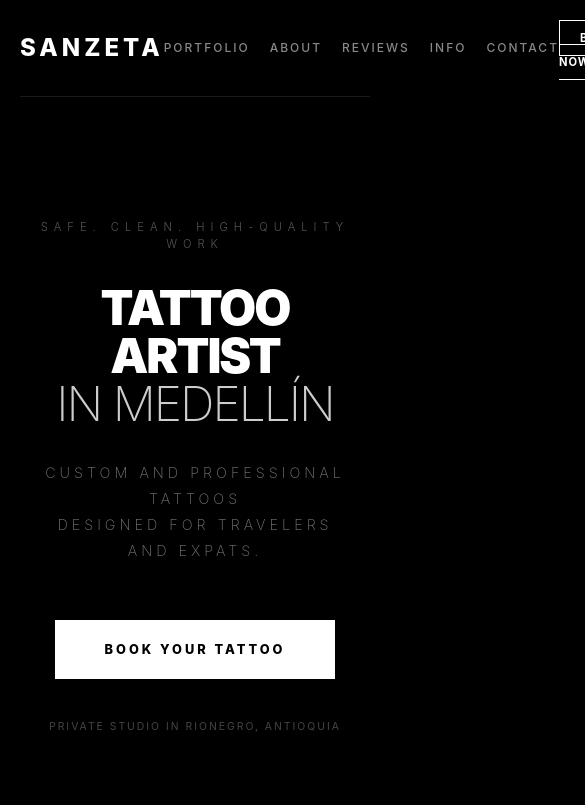
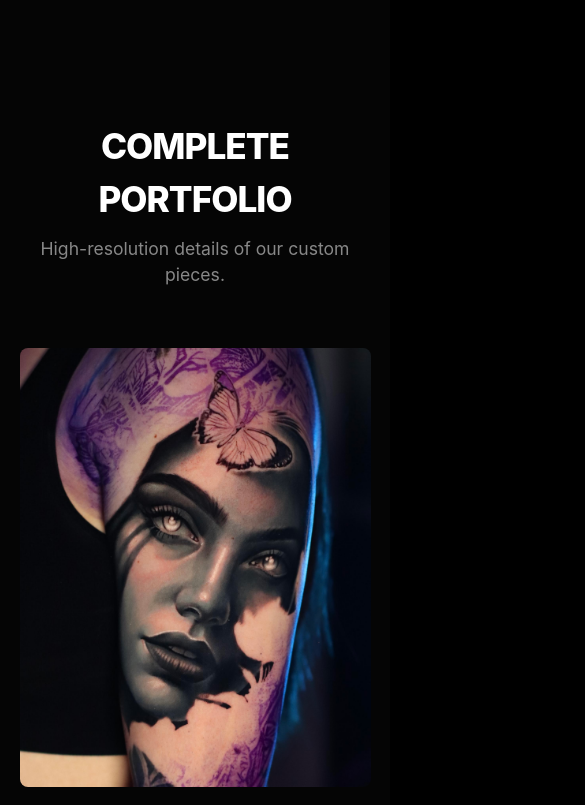
Before and after one commit to SoyDouglas/SanzetaWeb, a React (Vite) app: page /gallery in a window 390 px wide. Shown: the top 805 px of the page, 585 px wide, since content can reach past the window. Built offline with nearby package versions, Linux system fonts and the light colour scheme.

Commit message:
Portfolio completely done

```diff
--- a/package.json
+++ b/package.json
@@ -14,7 +14,7 @@
     "react": "^19.2.4",
     "react-dom": "^19.2.4",
     "react-icons": "^5.6.0",
-    "react-router-dom": "^7.13.1"
+    "react-router-dom": "^7.13.2"
   },
   "devDependencies": {
     "@eslint/js": "^9.39.4",
--- a/src/App.jsx
+++ b/src/App.jsx
@@ -1,25 +1,42 @@
-import './App.css'
-import Navbar from './components/navbar'
-import Hero from './components/Hero'
-import AboutMe from './components/AboutMe'
-import PortfolioHome from './components/PortfolioHome'
+import { BrowserRouter as Router, Routes, Route } from 'react-router-dom';
+import './App.css';
+
+import Navbar from './components/navbar';
+import Hero from './components/Hero';
+import AboutMe from './components/AboutMe';
+import PortfolioHome from './components/PortfolioHome';
+import FullGallery from './components/FullGallery'; // Ahora sí lo encontrará
 
 function App() {
   return (
+    <Router>
+      <Routes>
+        {/* RUTA 1: Tu página principal con el Hero, About y el Abanico 3D */}
+        <Route
+          path="/"
+          element={
             <div className="app-container">
               <Navbar />
-
               <main>
-        < Hero />
-        < AboutMe />
-        < PortfolioHome />
+                <Hero />
+                <AboutMe />
+                <PortfolioHome />
               </main>
-
               <footer>
-        <p>© 2024 Sanzeta Tattoo - Medellín/Rionegro</p>
+                <p>© 2026 Sanzeta Tattoo - Medellín/Rionegro</p>
               </footer>
             </div>
-  )
+          }
+        />
+
+        {/* RUTA 2: La pestaña nueva que se abre al dar clic en el botón */}
+        <Route
+          path="/gallery"
+          element={<FullGallery />}
+        />
+      </Routes>
+    </Router>
+  );
 }
 
-export default App
+export default App;
--- /dev/null
+++ b/src/components/FullGallery.jsx
@@ -0,0 +1,78 @@
+import React, { useState, useEffect } from 'react';
+import '../styles/FullGallery.css';
+
+// Aquí idealmente importarías las versiones de ALTA resolución
+import t1 from '../assets/portfolio/t1.jpeg';
+import t2 from '../assets/portfolio/t2.jpeg';
+import t3 from '../assets/portfolio/t3.jpeg';
+import t4 from '../assets/portfolio/t4.jpeg';
+import t5 from '../assets/portfolio/t5.jpeg';
+import t6 from '../assets/portfolio/t6.jpeg';
+import t7 from '../assets/portfolio/t7.jpeg';
+import t8 from '../assets/portfolio/t8.jpeg';
+
+const FullGallery = () => {
+  const [selectedImg, setSelectedImg] = useState(null);
+  const tattoos = [t1, t2, t3, t4, t5, t6, t7, t8];
+
+  // Efecto para bloquear el scroll del fondo cuando la imagen está ampliada
+  useEffect(() => {
+    if (selectedImg) {
+      document.body.style.overflow = 'hidden';
+    } else {
+      document.body.style.overflow = 'unset';
+    }
+  }, [selectedImg]);
+
+  return (
+    <div className="full-gallery-page">
+      <div className="gallery-header">
+        <h1 className="gallery-title">Complete Portfolio</h1>
+        <p className="gallery-subtitle">High-resolution details of our custom pieces.</p>
+      </div>
+
+      {/* Cuadrícula Limpia */}
+      <div className="gallery-grid">
+        {tattoos.map((img, index) => (
+          <div
+            key={index}
+            className="gallery-item"
+            onClick={() => setSelectedImg(img)}
+          >
+            <img src={img} alt={`Sanzeta Tattoo Detail ${index + 1}`} loading="lazy" />
+            <div className="hover-overlay">
+              <span>View Detail</span>
+            </div>
+          </div>
+        ))}
+      </div>
+
+      {/* Botón de Instagram */}
+      <div className="instagram-cta-container">
+        <a
+          href="https://instagram.com/sanzeta_art"
+          target="_blank"
+          rel="noopener noreferrer"
+          className="btn-instagram"
+        >
+          SEE MORE ON INSTAGRAM
+        </a>
+      </div>
+
+      {/* Modal / Lightbox para Primer Plano */}
+      {selectedImg && (
+        <div className="gallery-modal" onClick={() => setSelectedImg(null)}>
+          <span className="gallery-close">&times;</span>
+          <img
+            src={selectedImg}
+            alt="Tattoo Close Up"
+            className="gallery-modal-img"
+            onClick={(e) => e.stopPropagation()} // Evita que al hacer clic en la foto se cierre
+          />
+        </div>
+      )}
+    </div>
+  );
+};
+
+export default FullGallery;
--- /dev/null
+++ b/src/styles/FullGallery.css
@@ -0,0 +1,169 @@
+.full-gallery-page {
+  background-color: #050505;
+  min-height: 100vh;
+  padding: 120px 5% 80px;
+  color: #fff;
+}
+
+.gallery-header {
+  text-align: center;
+  margin-bottom: 60px;
+}
+
+.gallery-title {
+  font-size: 3.5rem;
+  font-weight: 800;
+  text-transform: uppercase;
+  letter-spacing: -1px;
+  margin-bottom: 10px;
+}
+
+.gallery-subtitle {
+  color: #888;
+  font-size: 1.1rem;
+}
+
+/* --- DISTRIBUCIÓN SENCILLA Y COMPLETA --- */
+.gallery-grid {
+  display: grid;
+  grid-template-columns: repeat(3, 1fr); /* 3 columnas en escritorio */
+  gap: 30px;
+  max-width: 1400px;
+  margin: 0 auto;
+}
+
+.gallery-item {
+  position: relative;
+  aspect-ratio: 4 / 5; /* Proporción ideal para fotos de tatuajes */
+  overflow: hidden;
+  border-radius: 8px;
+  cursor: zoom-in;
+  background-color: #111;
+}
+
+.gallery-item img {
+  width: 100%;
+  height: 100%;
+  object-fit: cover;
+  transition: transform 0.5s ease;
+}
+
+/* Efecto al pasar el mouse */
+.hover-overlay {
+  position: absolute;
+  top: 0;
+  left: 0;
+  width: 100%;
+  height: 100%;
+  background-color: rgba(0, 0, 0, 0.6);
+  display: flex;
+  justify-content: center;
+  align-items: center;
+  opacity: 0;
+  transition: opacity 0.3s ease;
+}
+
+.hover-overlay span {
+  color: #fff;
+  border: 1px solid #fff;
+  padding: 10px 20px;
+  text-transform: uppercase;
+  font-size: 0.8rem;
+  letter-spacing: 2px;
+}
+
+.gallery-item:hover img {
+  transform: scale(1.05);
+}
+
+.gallery-item:hover .hover-overlay {
+  opacity: 1;
+}
+
+/* --- BOTÓN DE INSTAGRAM --- */
+.instagram-cta-container {
+  margin-top: 100px;
+  text-align: center;
+}
+
+.btn-instagram {
+  display: inline-block;
+  padding: 20px 50px;
+  background: transparent;
+  color: #fff;
+  border: 1px solid #fff;
+  text-transform: uppercase;
+  letter-spacing: 3px;
+  font-size: 0.9rem;
+  font-weight: 600;
+  text-decoration: none;
+  transition: all 0.3s ease;
+}
+
+.btn-instagram:hover {
+  background: #fff;
+  color: #000;
+  box-shadow: 0 0 20px rgba(255, 255, 255, 0.2);
+}
+
+/* --- LIGHTBOX (PRIMER PLANO) --- */
+.gallery-modal {
+  position: fixed;
+  top: 0;
+  left: 0;
+  width: 100vw;
+  height: 100vh;
+  background-color: rgba(0, 0, 0, 0.95);
+  z-index: 10000;
+  display: flex;
+  justify-content: center;
+  align-items: center;
+  cursor: zoom-out;
+  padding: 20px;
+}
+
+.gallery-modal-img {
+  max-width: 100%;
+  max-height: 95vh;
+  object-fit: contain;
+  box-shadow: 0 5px 30px rgba(0,0,0,0.5);
+  border-radius: 4px;
+  cursor: default;
+}
+
+.gallery-close {
+  position: absolute;
+  top: 20px;
+  right: 40px;
+  font-size: 3rem;
+  color: #fff;
+  cursor: pointer;
+  z-index: 10001;
+}
+
+/* --- RESPONSIVE --- */
+@media (max-width: 1024px) {
+  .gallery-grid {
+    grid-template-columns: repeat(2, 1fr); /* 2 columnas en tablet */
+  }
+}
+
+@media (max-width: 600px) {
+  .gallery-page {
+    padding: 100px 5% 50px;
+  }
+
+  .gallery-title {
+    font-size: 2.2rem;
+  }
+
+  .gallery-grid {
+    grid-template-columns: 1fr; /* 1 columna en móviles */
+    gap: 20px;
+  }
+
+  .btn-instagram {
+    width: 100%;
+    padding: 20px 0;
+  }
+}
--- a/src/styles/PortfolioHome.css
+++ b/src/styles/PortfolioHome.css
@@ -244,6 +244,42 @@
     z-index: 1;
   }
 
+  /* --- NUEVOS ESTILOS DE ROTACIÓN AUTOMÁTICA --- */
+
+/* 1. Definimos la animación de giro continuo */
+@keyframes continuousSpin {
+  from {
+    /* Mantenemos el escalado y rotación del abanico que ya definimos */
+    transform: rotate(var(--rot)) scale(var(--s)) translateX(var(--x)) rotateY(0deg);
+  }
+  to {
+    transform: rotate(var(--rot)) scale(var(--s)) translateX(var(--x)) rotateY(360deg);
+  }
+}
+
+/* 2. Aplicamos la animación a las cartas en su estado 'section-active' */
+.section-active .fan-item {
+  /* ... (Mantén tu código anterior de revealFan aquí) ... */
+
+  /* NUEVA LÍNEA: Aplicamos la animación de giro */
+  animation: revealFan 1s cubic-bezier(0.16, 1, 0.3, 1) forwards,
+             continuousSpin 20s linear infinite; /* 20s es la velocidad de giro */
+
+  /* TRUCO UX: Retraso de animación para que no giren todas al mismo tiempo */
+  animation-delay: calc(var(--index-delay) * 0.1s), calc(var(--index-delay) * 1.5s);
+
+  /* Necesario para el efecto 3D */
+  transform-style: preserve-3d;
+  perspective: 1000px;
+}
+
+/* 3. Pausamos el giro automático al pasar el mouse (Hover) para que puedan ver el arte */
+.fan-item:hover {
+  animation-play-state: running, paused;
+  transform: rotate(var(--rot)) scale(calc(var(--s) * 1.05)) translateX(var(--x)) !important;
+  z-index: 50; /* Lo traemos al frente */
+}
+
   /* Anulamos las variables de posición 3D del escritorio */
   .section-active .fan-pos-0, .section-active .fan-pos-1,
   .section-active .fan-pos-2, .section-active .fan-pos-3,
```
Also changed, not shown: 1 other file (tests, documents, lock files or other folders). Lines whose indentation alone changed are shown as unchanged.
